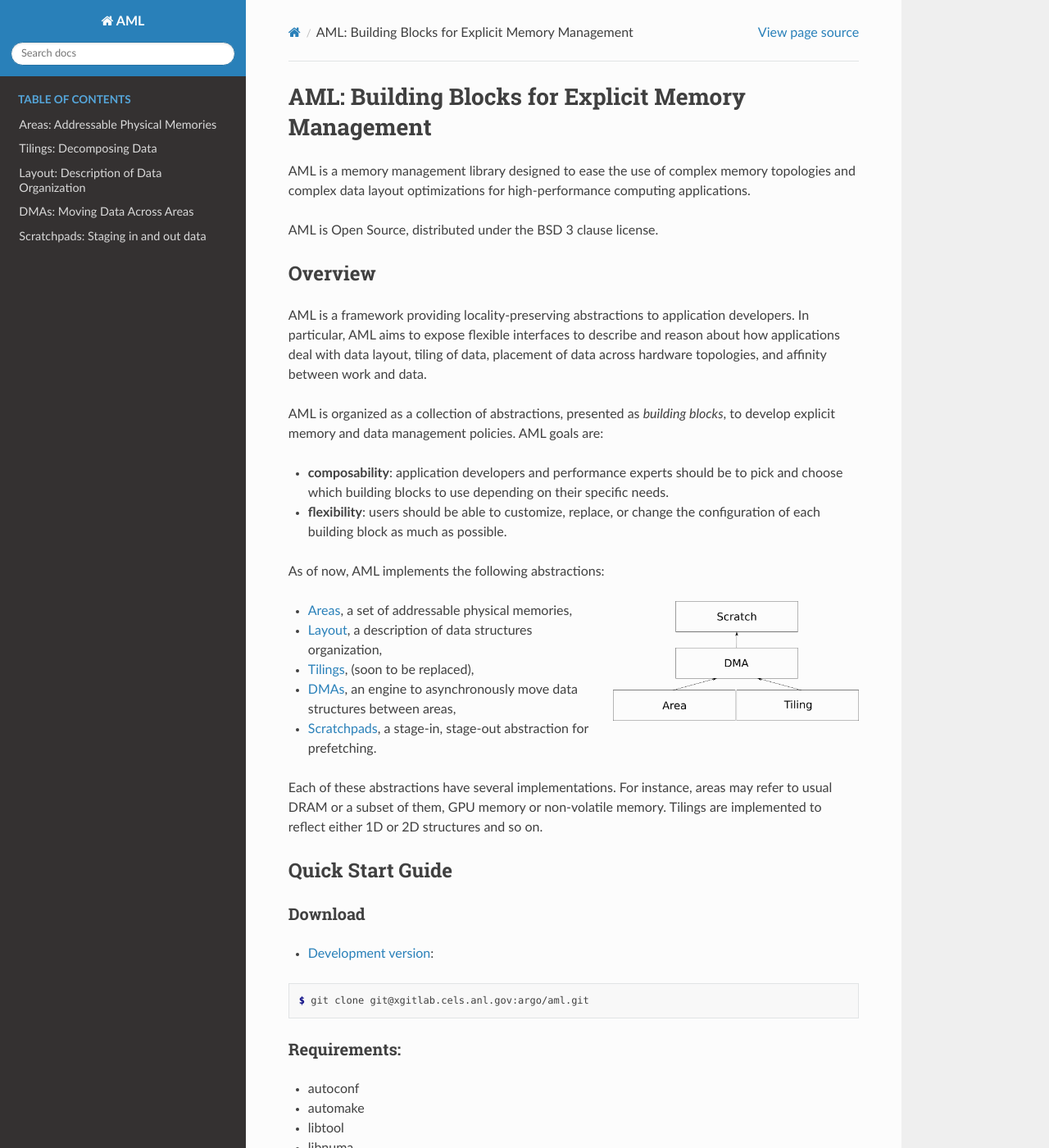
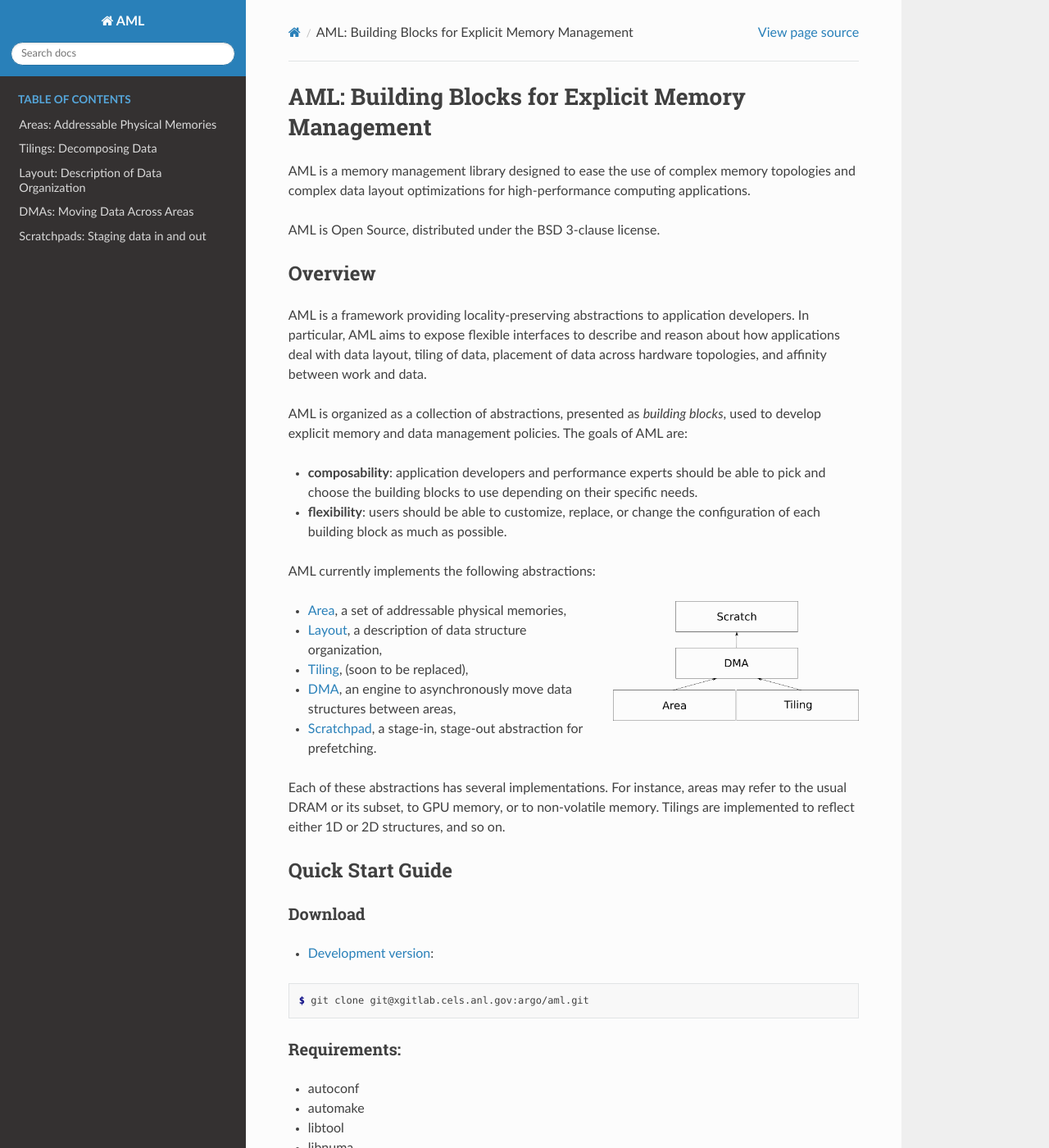
Before and after one commit to anlsys/aml, a Sphinx documentation site: the page built from doc/index.rst, in a window 1280 px wide and 1400 px high. Shown: the whole window at 82% size. Built offline with Sphinx 7.4.7 and the Read the Docs theme 2.0.0, drawn with Linux system fonts in a browser that asks for light colours; some of the changed text lies outside the part shown.

Commit message:
Tweak the language in the documentation

```diff
--- a/doc/index.rst
+++ b/doc/index.rst
@@ -5,7 +5,7 @@ AML is a memory management library designed to ease the use of complex memory
 topologies and complex data layout optimizations for high-performance computing
 applications.
 
-AML is Open Source, distributed under the BSD 3 clause license.
+AML is Open Source, distributed under the BSD 3-clause license.
 
 Overview
 --------
@@ -17,31 +17,31 @@ placement of data across hardware topologies, and affinity between work and
 data.
 
 AML is organized as a collection of abstractions, presented as *building
-blocks*, to develop explicit memory and data management policies. AML goals
-are:
+blocks*, used to develop explicit memory and data management policies. The goals
+of AML are:
 
 * **composability**: application developers and performance experts should be
-  to pick and choose which building blocks to use depending on their specific
+  able to pick and choose the building blocks to use depending on their specific
   needs.
 
 * **flexibility**: users should be able to customize, replace, or change the
   configuration of each building block as much as possible.
 
-As of now, AML implements the following abstractions:
+AML currently implements the following abstractions:
 
 .. image:: img/building-blocks-diagram.png
    :width: 300px
    :align: right
 
-* :doc:`Areas <pages/areas>`, a set of addressable physical memories,
-* :doc:`Layout <pages/layout>`, a description of data structures organization,
-* :doc:`Tilings <pages/tilings>`, (soon to be replaced),
-* :doc:`DMAs <pages/dmas>`, an engine to asynchronously move data structures between areas,
-* :doc:`Scratchpads <pages/scratchs>`, a stage-in, stage-out abstraction for prefetching.
+* :doc:`Area <pages/areas>`, a set of addressable physical memories,
+* :doc:`Layout <pages/layout>`, a description of data structure organization,
+* :doc:`Tiling <pages/tilings>`, (soon to be replaced),
+* :doc:`DMA <pages/dmas>`, an engine to asynchronously move data structures between areas,
+* :doc:`Scratchpad <pages/scratchs>`, a stage-in, stage-out abstraction for prefetching.
 
-Each of these abstractions have several implementations. For instance, areas
-may refer to usual DRAM or a subset of them, GPU memory or non-volatile memory.
-Tilings are implemented to reflect either 1D or 2D structures and so on.
+Each of these abstractions has several implementations. For instance, areas
+may refer to the usual DRAM or its subset, to GPU memory, or to non-volatile memory.
+Tilings are implemented to reflect either 1D or 2D structures, and so on.
 
 Quick Start Guide
 -----------------
@@ -76,7 +76,7 @@ Installation
 Workflow
 ~~~~~~~~
 
-Include aml header:
+Include the AML header:
 
 .. code-block:: c
 
@@ -84,21 +84,21 @@ Include aml header:
   ...
   int main(int argc, char **argv){
 
-Check AML version:
+Check the AML version:
 
 .. code-block:: c
 
   if(aml_version_major != AML_VERSION_MAJOR){
-      printf("AML ABI mismatch!");
+      fprintf(stderr, "AML ABI mismatch!\n");
       return 1;
   }
 
-Initialize and Cleanup AML:
+Initialize and clean up the AML:
 
 .. code-block:: c
 
   if(aml_init(&argc, &argv) != 0){
-    printf("AML library init failure!");
+    fprintf(stderr, "AML library init failure!\n");
     return 1;
   }
   ...
@@ -106,14 +106,14 @@ Initialize and Cleanup AML:
 
 Link your program with *-laml*.
 
-See above building blocks specific pages for further examples and information
-on library features.
+Check the above building-blocks-specific pages for further examples and
+information on the library features.
 
 Support
 -------
 
 Support for AML is provided through the
-`gitlab issue interface <https://xgitlab.cels.anl.gov/argo/aml/issues>`_.
+`gitlab issues interface <https://xgitlab.cels.anl.gov/argo/aml/issues>`_.
 Alternatively you can contact directly the developers/maintainers:
 
 * Swann Perarnau (swann AT anl DOT gov)
--- a/doc/pages/scratchs.rst
+++ b/doc/pages/scratchs.rst
@@ -1,4 +1,4 @@
-Scratchpads: Staging in and out data
+Scratchpads: Staging data in and out
 ====================================
 
 .. doxygengroup:: aml_scratch
```
Also changed, not shown: other parts of doc/index.rst (+1 -1 lines), 2 other files.
